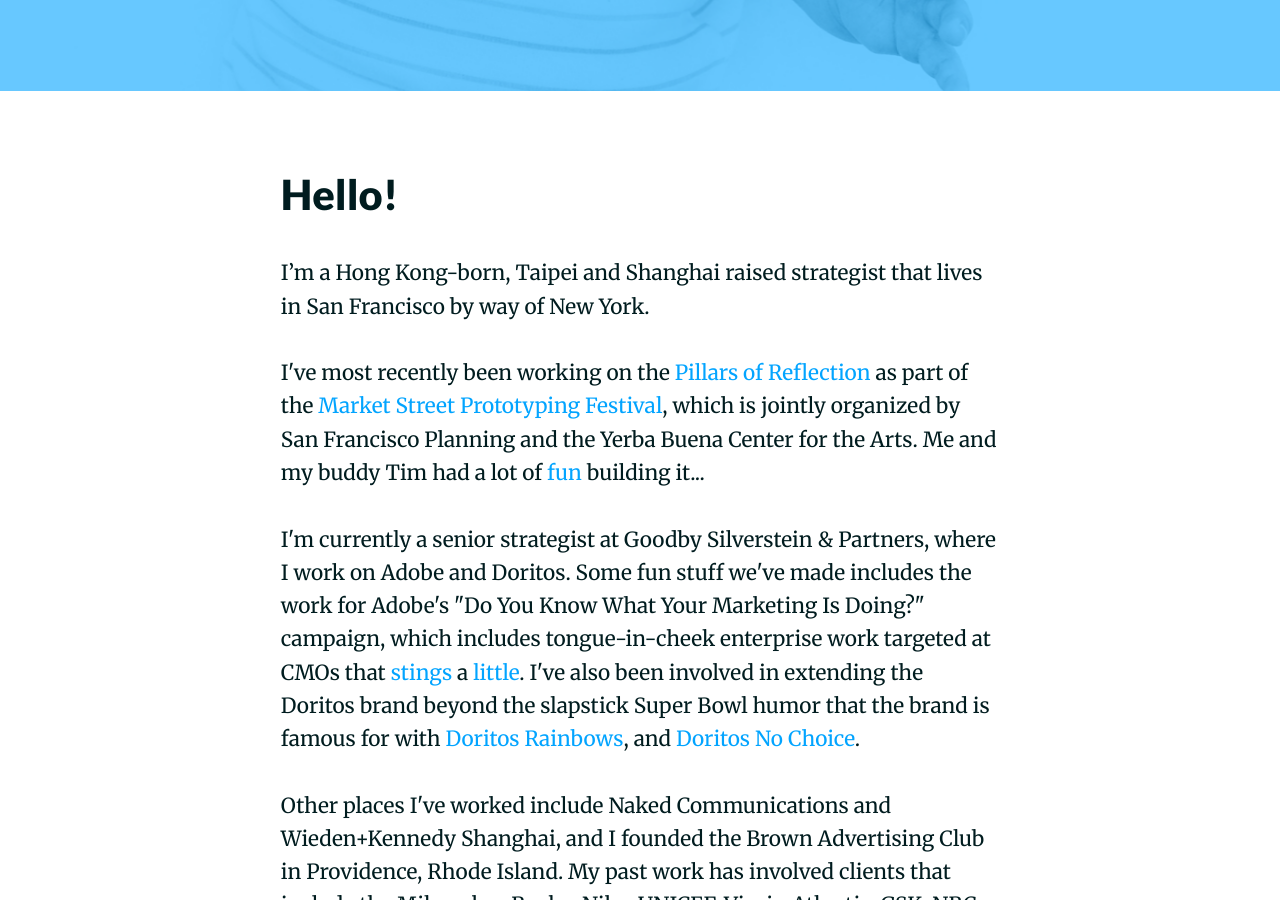
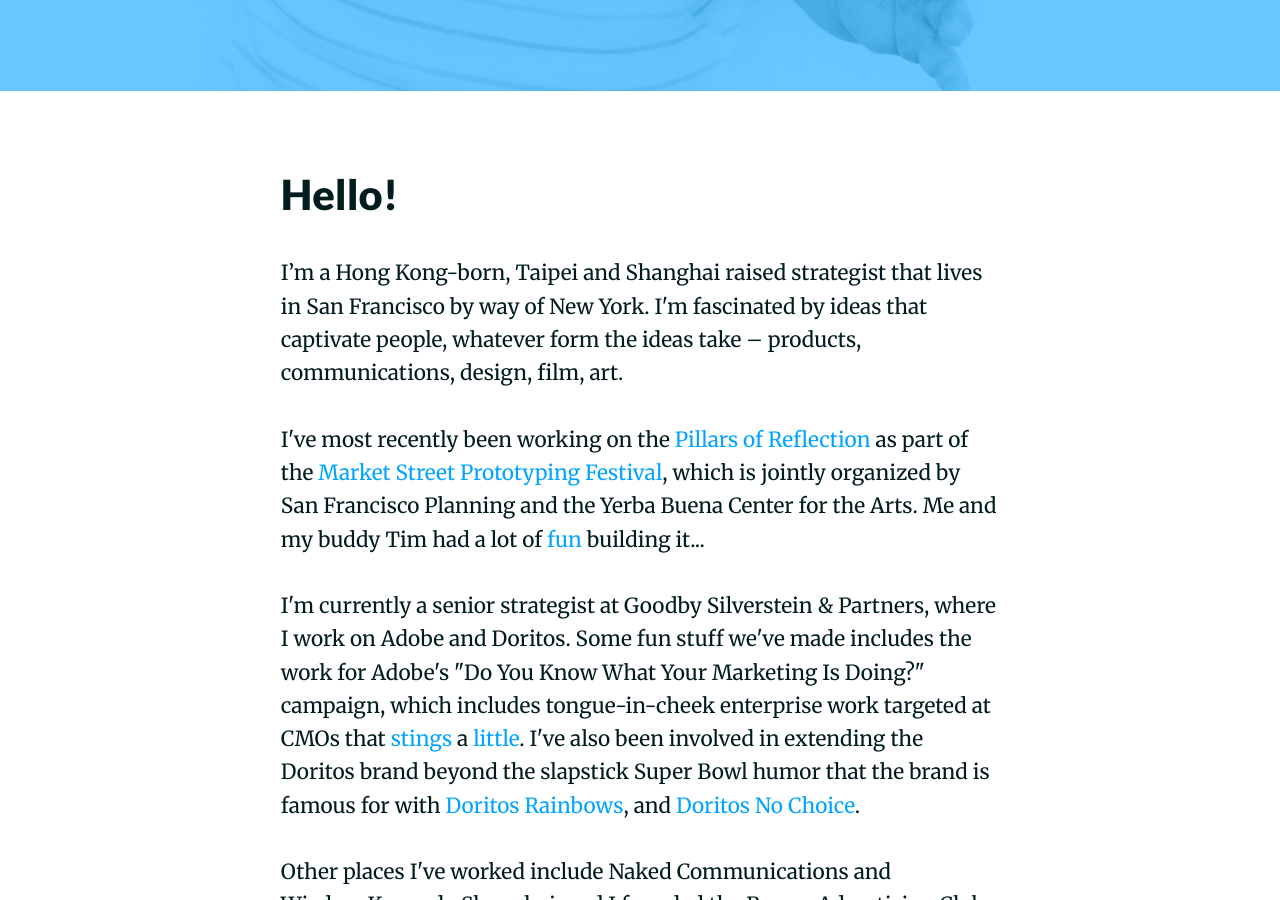
Before and after one commit to hbharding/etienne, a Jekyll site: the page built from index.html, in a window 1280 px wide and 900 px high, scrolled down 809 px. Built offline with Jekyll 4.4.1, drawn with Linux system fonts in a browser that asks for light colours; nearby versions of some CDN libraries; Markdown is read by kramdown in place of the engine named in the settings.

Commit message:
Update index.html

```diff
--- a/index.html
+++ b/index.html
@@ -3,7 +3,7 @@
 title: Etienne Ma
 ---
 <h2>Hello!</h2>
-<p>I’m a Hong Kong-born, Taipei and Shanghai raised strategist that lives in San Francisco by way of New York.</p>
+<p>I’m a Hong Kong-born, Taipei and Shanghai raised strategist that lives in San Francisco by way of New York.  I'm fascinated by ideas that captivate people, whatever form the ideas take – products, communications, design, film, art.</p>
 
 <p>I've most recently been working on the <a href="http://marketstreetprototyping.org/2016-festival/projects/pillars-of-reflection/" target="_blank">Pillars of Reflection</a> as part of the <a href="http://marketstreetprototyping.org/" target="_blank">Market Street Prototyping Festival</a>, which is jointly organized by San Francisco Planning and the Yerba Buena Center for the Arts.  Me and my buddy Tim had a lot of <a href="https://youtu.be/0G-pe01RCTk" target="_blank">fun</a> building it...  </p>
 
```
